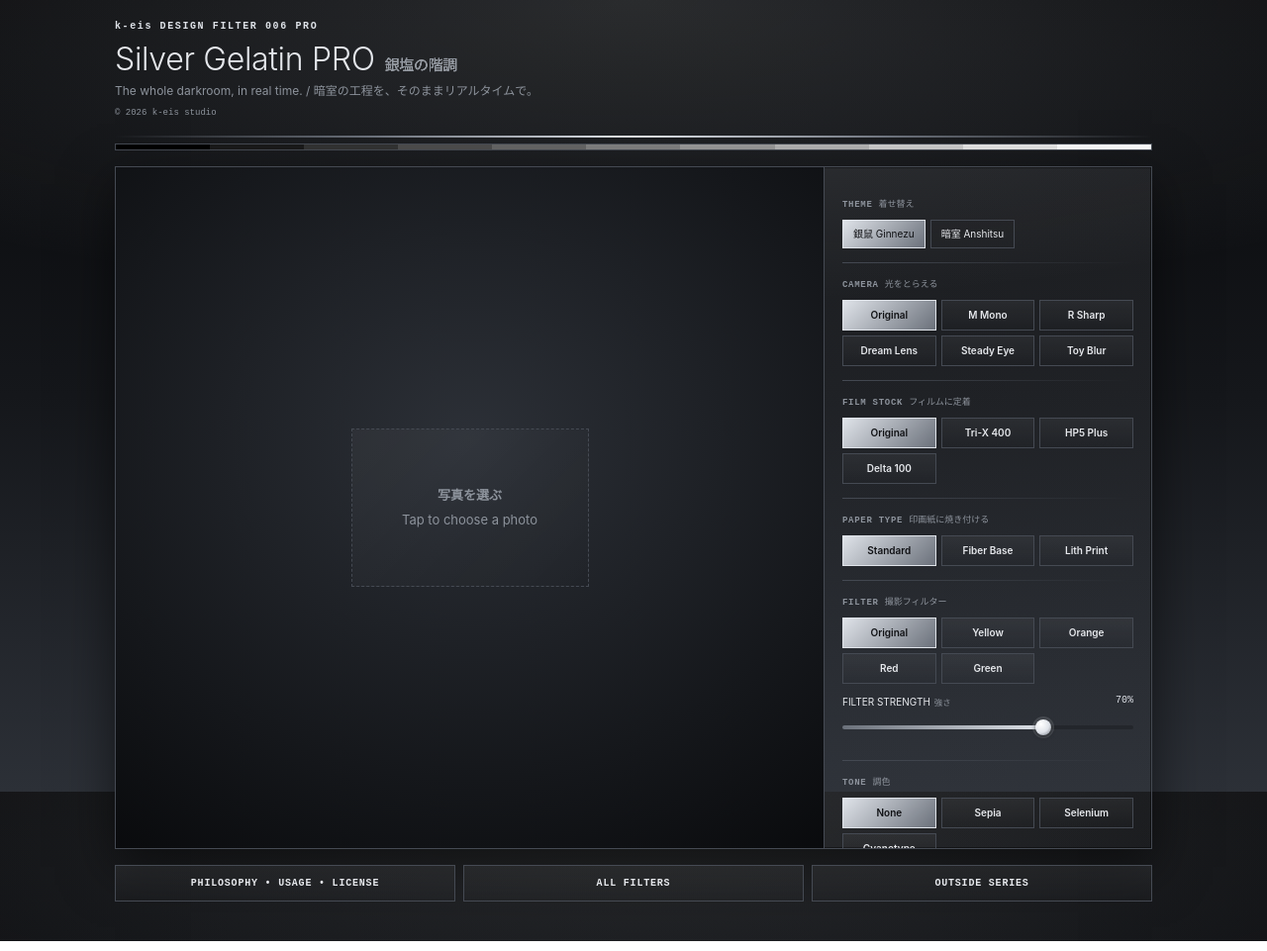
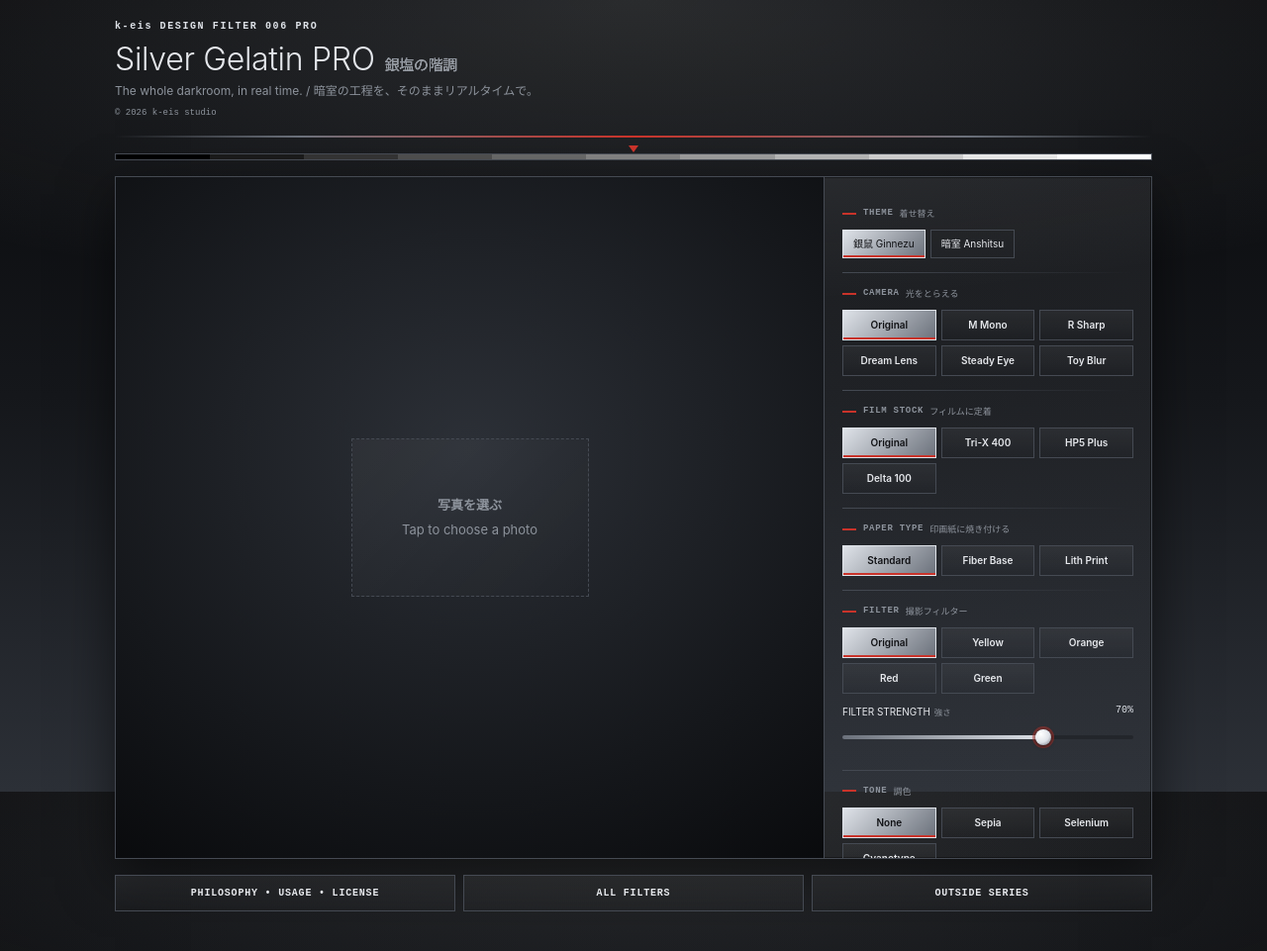
Before and after one commit to k-eis/silver-gelatin-pro261009, a plain HTML site: page index.html in a window 1280 px wide. Shown: the whole page at 99% size. Drawn offline with Linux system fonts and the light colour scheme.

Commit message:
Add files via upload

```diff
--- a/index.html
+++ b/index.html
@@ -4,17 +4,18 @@
 <title>Silver Gelatin PRO — k-eis DESIGN FILTER 006 PRO</title>
 <style>
 *{box-sizing:border-box;margin:0;padding:0}
-body{--bg:#0d0e10;--ink:#e6e8ec;--muted:#8d939c;--line:#2a2d33;--ls:#454a53;--a:#dfe3e9;--b:#6b717b;--on:#101114;--track:#23262b;--w1:#07080a;--w2:#15171b;--w3:#2c3037;--glow:rgba(223,227,233,.16);--panel:linear-gradient(180deg,rgba(223,227,233,.07),rgba(223,227,233,.01));
+body{--red:#c9332a;--bg:#0d0e10;--ink:#e6e8ec;--muted:#8d939c;--line:#2a2d33;--ls:#454a53;--a:#dfe3e9;--b:#6b717b;--on:#101114;--track:#23262b;--w1:#07080a;--w2:#15171b;--w3:#2c3037;--glow:rgba(223,227,233,.16);--panel:linear-gradient(180deg,rgba(223,227,233,.07),rgba(223,227,233,.01));
 background:radial-gradient(120% 55% at 50% 0%,var(--glow),transparent 70%),linear-gradient(180deg,var(--w1),var(--w2) 50%,var(--w3));background-attachment:fixed;color:var(--ink);font:13px/1.5 -apple-system,BlinkMacSystemFont,'Helvetica Neue',sans-serif;min-height:100vh}
-body.theme-anshitsu{--bg:#150605;--ink:#f6e3da;--muted:#b98c7c;--line:#4a1b15;--ls:#7a2e22;--a:#ff8a5c;--b:#a8321f;--on:#1a0705;--track:#2e0f0b;--w1:#0f0403;--w2:#2a0b08;--w3:#5c1710;--glow:rgba(255,106,61,.26);--panel:linear-gradient(180deg,rgba(255,106,61,.10),rgba(255,106,61,.01))}
+body.theme-anshitsu{--red:#ff8a5c;--bg:#150605;--ink:#f6e3da;--muted:#b98c7c;--line:#4a1b15;--ls:#7a2e22;--a:#ff8a5c;--b:#a8321f;--on:#1a0705;--track:#2e0f0b;--w1:#0f0403;--w2:#2a0b08;--w3:#5c1710;--glow:rgba(255,106,61,.26);--panel:linear-gradient(180deg,rgba(255,106,61,.10),rgba(255,106,61,.01))}
 .wrap{max-width:1080px;margin:0 auto;padding:22px 16px 40px}
-header{position:relative;padding-bottom:20px;margin-bottom:6px}
-header::after{content:'';position:absolute;left:0;right:0;bottom:0;height:2px;background:linear-gradient(90deg,transparent,var(--b),var(--a) 50%,var(--b),transparent)}
+header{position:relative;padding-bottom:20px;margin-bottom:16px}
+header::after{content:'';position:absolute;left:0;right:0;bottom:0;height:2px;background:linear-gradient(90deg,transparent,var(--b) 18%,var(--red) 50%,var(--b) 82%,transparent)}
 .tag{font:600 10px/1 'Courier New',monospace;letter-spacing:.16em;color:var(--a);margin-bottom:10px}
 h1{font:300 32px/1.1 -apple-system,sans-serif;letter-spacing:-.01em;background:linear-gradient(90deg,var(--ink),var(--a) 55%,var(--b));-webkit-background-clip:text;background-clip:text;color:transparent}
 h1 span{font-size:15px;margin-left:10px;-webkit-text-fill-color:var(--muted)}
 .tl{color:var(--muted);margin-top:6px;font-size:12px}.cp{color:var(--muted);font:9px 'Courier New',monospace;margin-top:8px}
-.wedge{height:7px;margin-bottom:16px;border:1px solid var(--ls)}
+.wedge{position:relative;height:7px;margin-bottom:16px;border:1px solid var(--ls)}
+.wedge::after{content:'';position:absolute;left:calc(50% - 5px);top:-9px;border:5px solid transparent;border-top:7px solid var(--red);border-bottom:0}
 .stage{display:grid;grid-template-columns:1fr 330px;border:1px solid var(--ls);background:var(--panel);box-shadow:0 0 0 1px #0006 inset,0 18px 50px #0008}
 .view{position:relative;min-height:420px;display:flex;align-items:center;justify-content:center;padding:18px;border-right:1px solid var(--ls);background:radial-gradient(90% 80% at 50% 40%,var(--w3),var(--w1))}
 #out{display:none;max-width:100%;max-height:78vh;border:1px solid var(--ls);box-shadow:0 0 0 6px #0003,0 10px 40px #000a}
@@ -23,15 +24,15 @@ h1 span{font-size:15px;margin-left:10px;-webkit-text-fill-color:var(--muted)}
 #badge{position:absolute;top:12px;left:12px;font:9px 'Courier New',monospace;letter-spacing:.08em;background:#0007;padding:4px 8px;border:1px solid #fff2;display:none}
 .ctl{padding:16px 18px;overflow:auto;max-height:86vh}
 .grp{padding:14px 0;border-bottom:1px solid;border-image:linear-gradient(90deg,var(--ls),transparent) 1}
-.st{font:600 9px/1 'Courier New',monospace;letter-spacing:.08em;color:var(--muted);margin-bottom:10px}.st i{font:9px -apple-system,sans-serif;margin-left:6px;letter-spacing:0}
+.st{font:600 9px/1 'Courier New',monospace;letter-spacing:.08em;color:var(--muted);margin-bottom:10px;display:flex;align-items:center}.st::before{content:'';width:14px;height:2px;background:var(--red);margin-right:7px}.st i{font:9px -apple-system,sans-serif;margin-left:6px;letter-spacing:0}
 .grid{display:grid;grid-template-columns:repeat(3,1fr);gap:5px}
 .sb{border:1px solid var(--ls);padding:8px 4px;text-align:center;cursor:pointer;font:600 10px/1.3 -apple-system,sans-serif;background:linear-gradient(180deg,rgba(255,255,255,.05),transparent)}
-.sb:hover{border-color:var(--a)}.sb.on,.th.on{background:linear-gradient(135deg,var(--a),var(--b));border-color:var(--a);color:var(--on)}
+.sb:hover{border-color:var(--a)}.sb.on,.th.on{background:linear-gradient(135deg,var(--a),var(--b));border-color:var(--a);color:var(--on);box-shadow:inset 0 -2px 0 var(--red)}
 .th{border:1px solid var(--ls);padding:6px 10px;cursor:pointer;font-size:10px;margin-right:5px;display:inline-flex}
 .row{margin:11px 0}.lb{display:flex;justify-content:space-between;font-size:10px;margin-bottom:6px}.lb b{font:500 10px 'Courier New',monospace;color:var(--a)}.lb small{color:var(--muted);margin-left:4px}
 input[type=range]{-webkit-appearance:none;appearance:none;width:100%;height:4px;border-radius:2px;outline:none;--p:50%;background:linear-gradient(90deg,var(--b),var(--a) var(--p),var(--track) var(--p))}
-input[type=range]::-webkit-slider-thumb{-webkit-appearance:none;width:16px;height:16px;border-radius:50%;background:radial-gradient(circle at 35% 30%,#fff,var(--a) 55%,var(--b));box-shadow:0 1px 4px #000a,0 0 0 3px var(--glow)}
-input[type=range]::-moz-range-thumb{width:16px;height:16px;border:0;border-radius:50%;background:radial-gradient(circle at 35% 30%,#fff,var(--a) 55%,var(--b))}
+input[type=range]::-webkit-slider-thumb{-webkit-appearance:none;width:16px;height:16px;border-radius:50%;background:radial-gradient(circle at 35% 30%,#fff,var(--a) 55%,var(--b));box-shadow:0 1px 4px #000a,0 0 0 3px color-mix(in srgb,var(--red) 45%,transparent)}
+input[type=range]::-moz-range-thumb{width:16px;height:16px;border:0;border-radius:50%;background:radial-gradient(circle at 35% 30%,#fff,var(--a) 55%,var(--b));box-shadow:0 0 0 3px color-mix(in srgb,var(--red) 45%,transparent)}
 .btns{display:flex;gap:6px;margin-top:14px}.btn{flex:1;padding:10px;border:1px solid var(--a);background:linear-gradient(135deg,var(--a),var(--b));color:var(--on);font:600 11px -apple-system,sans-serif;cursor:pointer}
 .btn.s{background:transparent;color:var(--ink);border-color:var(--ls)}.btn:disabled{opacity:.35}
 label.c{display:flex;gap:6px;align-items:center;font-size:11px;margin-top:10px;color:var(--muted)}
```
